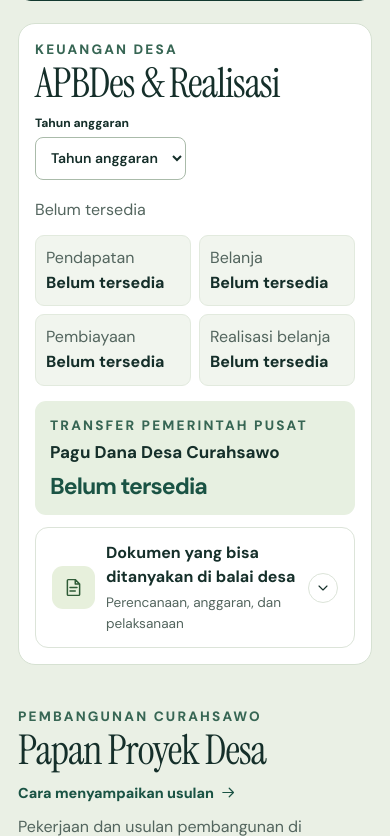
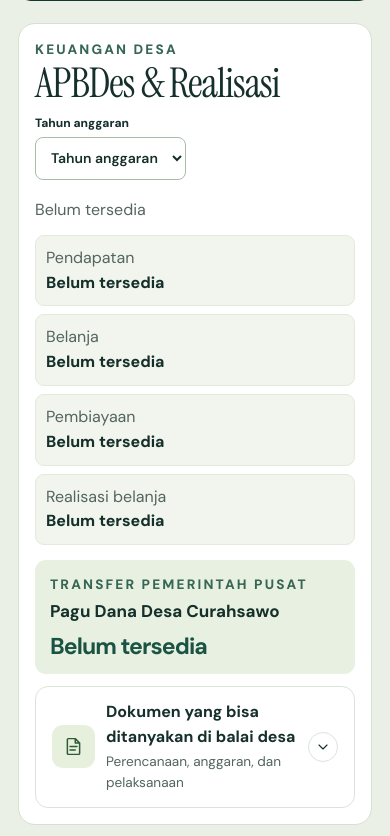
Before and after one commit to ferdifir/linkgo, a Laravel app: page /desa/curahsawo in a window 390 px wide. Shown: the part 2854-3690 px from the top of the page. Run offline with Laravel 12, Linux system fonts and the light colour scheme; data comes from the database, SQL or seed files in the repository; data that the repository does not hold is empty; parts of the project's set-up code (start-up, migrations or seed data) failed here and were passed over.

Commit message:
Keep Curahsawo budget figures readable on mobile

```diff
--- a/resources/views/desa/curahsawo.blade.php
+++ b/resources/views/desa/curahsawo.blade.php
@@ -529,7 +529,7 @@ details[open] .expand svg { transform:rotate(180deg) }
           <div><p class="eyebrow">Keuangan Desa</p><h3 id="anggaran-judul">APBDes &amp; Realisasi</h3></div>
           <label class="select-control" for="budget-year" hidden><span>Tahun anggaran</span><select id="budget-year"><option value="">Tahun anggaran</option></select></label>
         </div>
-        <p class="budget-notice" id="budget-notice" aria-live="polite"><span>Belum tersedia</span></p><dl class="budget-metrics portal-mobile-two-col">
+        <p class="budget-notice" id="budget-notice" aria-live="polite"><span>Belum tersedia</span></p><dl class="budget-metrics">
           <div><dt>Pendapatan</dt><dd>Belum tersedia</dd></div>
           <div><dt>Belanja</dt><dd>Belum tersedia</dd></div>
           <div><dt>Pembiayaan</dt><dd>Belum tersedia</dd></div>
```
